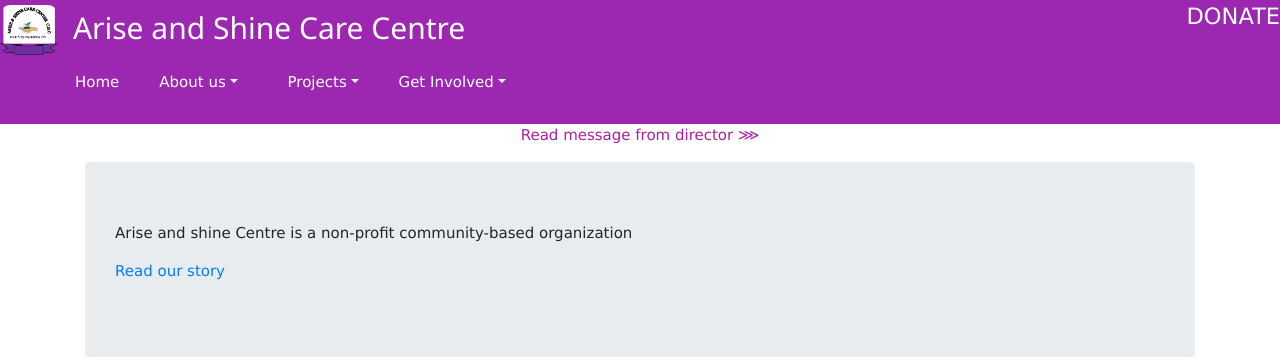
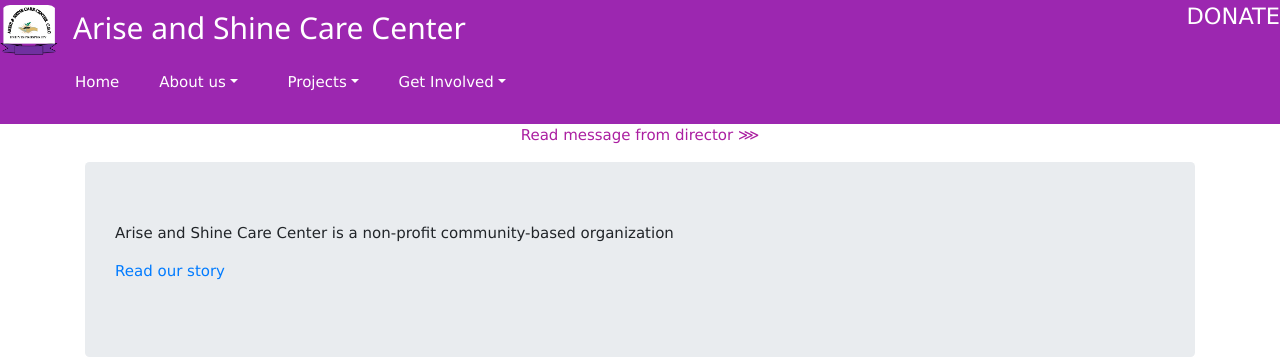
Before and after one commit to ariseandshinecc/AriseandShine_CC, a Django app: page / in a window 1280 px wide. Shown: the top 361 px of the page. Run offline with Django 3.2, Linux system fonts and the light colour scheme; data that the repository does not hold is empty; some libraries are stand-ins or nearby versions.

Commit message:
fix(Site heading): Edit site heading
Edit content of the site heading/brand especially on large and medium screens

```diff
--- a/mainsite/templates/mainsite.html
+++ b/mainsite/templates/mainsite.html
@@ -28,7 +28,7 @@
                     <img src="{% static 'mainsite/images/as_logo.png' %}" alt="logo" width="100%" class="embed-responsive">
                 </a>
                 <h1 class="w3-hide-small mr-auto">
-                    <a href="{% url 'mainsite:home' %}" class="w3-hover-text-dark-grey">Arise and Shine Care Centre</a>
+                    <a href="{% url 'mainsite:home' %}" class="w3-hover-text-dark-grey">Arise and Shine Care Center</a>
                 </h1>
                 <a href="{% url 'mainsite:donate' %}" class="w3-hover-text-dark-grey w3-hide-small" id="donate-link">
                     DONATE
--- a/mainsite/templates/mainsite/home.html
+++ b/mainsite/templates/mainsite/home.html
@@ -49,7 +49,7 @@
 			</div>
 		{% endif %}
 		<div class="jumbotron w3-section">
-			<p>Arise and shine Centre is a non-profit community-based organization</p>
+			<p>Arise and Shine Care Center is a non-profit community-based organization</p>
 			<p class="text-primary">
 				<a href="{% url 'mainsite:about' %}" class="home-link">Read our story <span class="w3-hide">&rarr;</span></a>
 			</p>
```
